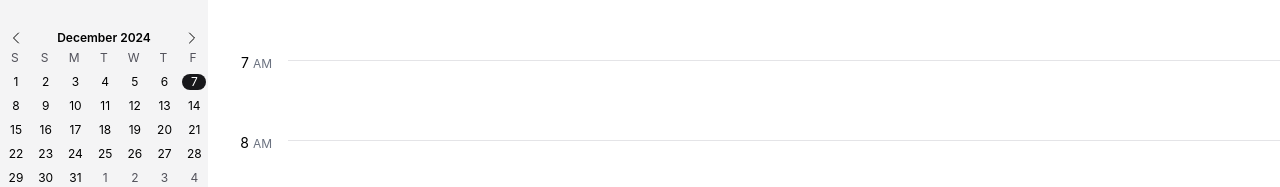
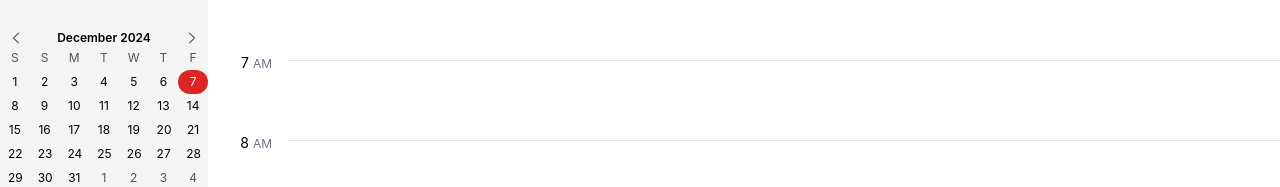
Before and after one commit to danielsprohar/nf-calendar, a React (Vite) app: page / in a window 1280 px wide. Shown: the part 610-797 px from the top of the page. Built offline with nearby package versions, Linux system fonts and the light colour scheme.

Commit message:
feat: enhance CalendarMiniBody to support custom class names and active date styling

```diff
--- a/src/components/calendar/mini/CalendarMini.tsx
+++ b/src/components/calendar/mini/CalendarMini.tsx
@@ -4,6 +4,7 @@ import CalendarMiniHeader from './CalendarMiniHeader'
 
 export default function CalendarMini() {
   const calendar = useCalendar()
+
   function handleDateSelected(date: Date) {
     console.log(date)
   }
@@ -13,6 +14,7 @@ export default function CalendarMini() {
       <CalendarMiniBody
         date={calendar.currentDate}
         onDateSelected={handleDateSelected}
+        className="text-xs"
       />
     </div>
   )
--- a/src/components/calendar/mini/CalendarMiniBody.tsx
+++ b/src/components/calendar/mini/CalendarMiniBody.tsx
@@ -1,19 +1,18 @@
-import {
-  CalendarActions,
-  useCalendarDispatch,
-} from '../../../contexts/CalendarContext'
 import { getEndDate, getStartDate, isSameDay } from '../../../util/chrono.util'
 
 interface Props {
   date: Date
+  showActive?: boolean
+  className?: string
   onDateSelected: (date: Date) => void
 }
 
 export default function CalendarMiniBody({
   date,
   onDateSelected: onDateSelect,
+  className = '',
+  showActive = true,
 }: Props) {
-  const dispatch = useCalendarDispatch()
   const today = new Date(new Date().setHours(0, 0, 0, 0))
   const startDate = getStartDate(date)
   const endDate = getEndDate(date)
@@ -31,46 +30,39 @@ export default function CalendarMiniBody({
     days.push(new Date(date))
   }
 
-  function handleSelectedDate(date: Date) {
-    dispatch({
-      type: CalendarActions.selectDate,
-      payload: date,
-    })
-  }
-
   return (
-    <div className="flex-1 grid grid-cols-7 grid-rows-5 text-xs">
+    <div className={`flex-1 grid grid-cols-7 grid-rows-5 ${className}`}>
       {days.map((day) => {
         const isToday = isSameDay(today, day)
         const isCurrentDate = isSameDay(date, day)
-        const active = 'bg-zinc-900 text-white dark:bg-zinc-200 dark:text-black'
+        const active =
+          'rounded-full bg-red-600 text-white dark:bg-red-500 dark:text-black'
 
         let styles = ''
-        if (isToday && !isCurrentDate) {
-          styles = 'text-red-500 dark:text-red-400'
-        } else {
-          if ((isCurrentDate && isToday) || isCurrentDate) {
+        if (showActive) {
+          if (isToday && isCurrentDate) {
+            styles = active
+          } else if (isToday && !isCurrentDate) {
+            styles = 'text-red-500 dark:text-red-400'
+          } else if (isCurrentDate) {
             styles = active
           }
+        }
+
+        if (date.getMonth() !== day.getMonth()) {
+          styles += ' text-zinc-600 dark:text-zinc-400'
         }
 
         return (
           <button
             aria-label={day.toDateString()}
-            className="px-2 py-1 text-center"
+            className={`px-2 py-1 text-center ${styles}`}
             key={day.toISOString()}
             onClick={() => onDateSelect(day)}
           >
-            <div
-              className={`-ml-1 w-6 h-full rounded-full ${styles} ${
-                date.getMonth() !== day.getMonth() &&
-                'text-zinc-600 dark:text-zinc-400'
-              }`}
-            >
-              {day.getDate() === 1
-                ? firstOfMonthFormatter.format(day)
-                : day.getDate()}
-            </div>
+            {day.getDate() === 1
+              ? firstOfMonthFormatter.format(day)
+              : day.getDate()}
           </button>
         )
       })}
```
